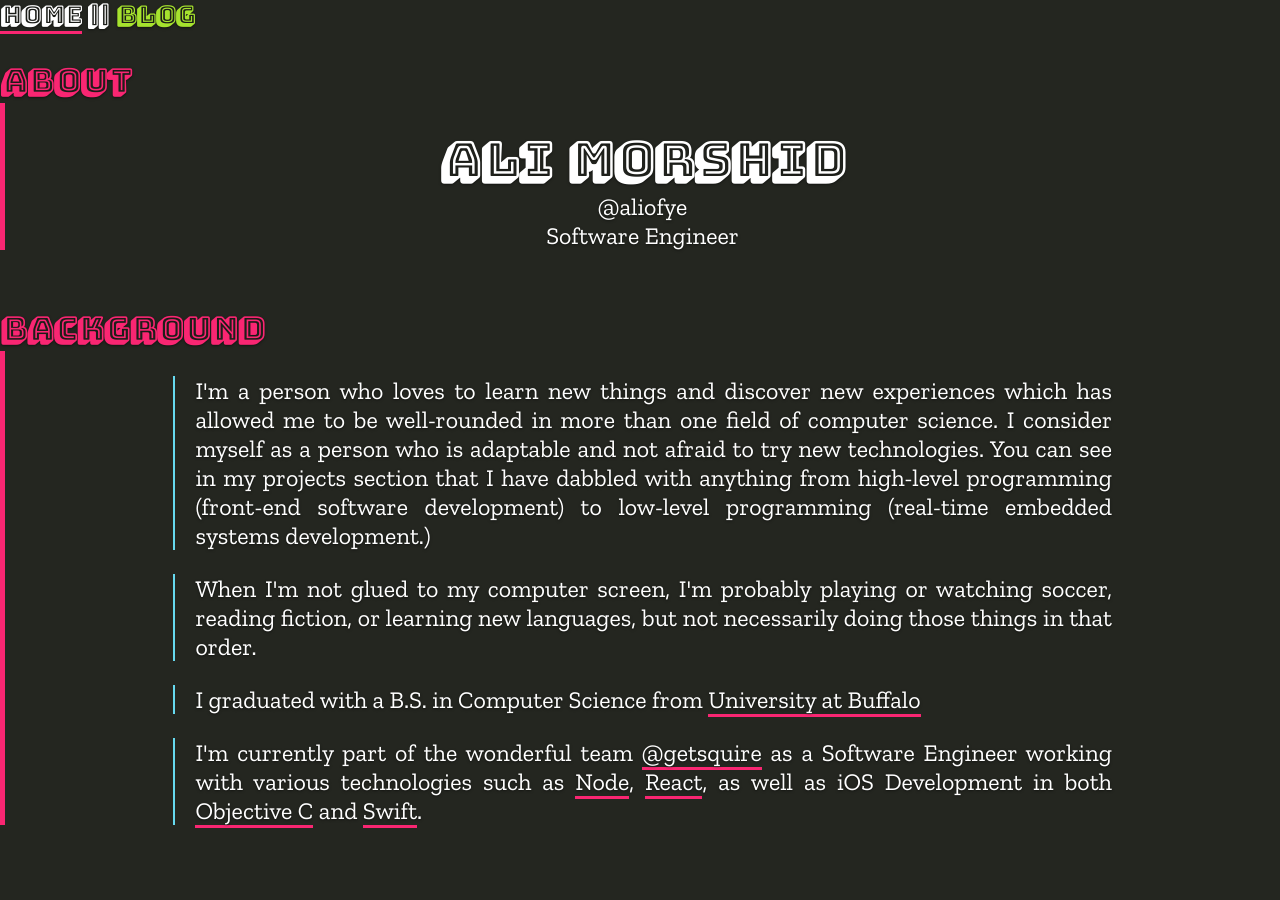
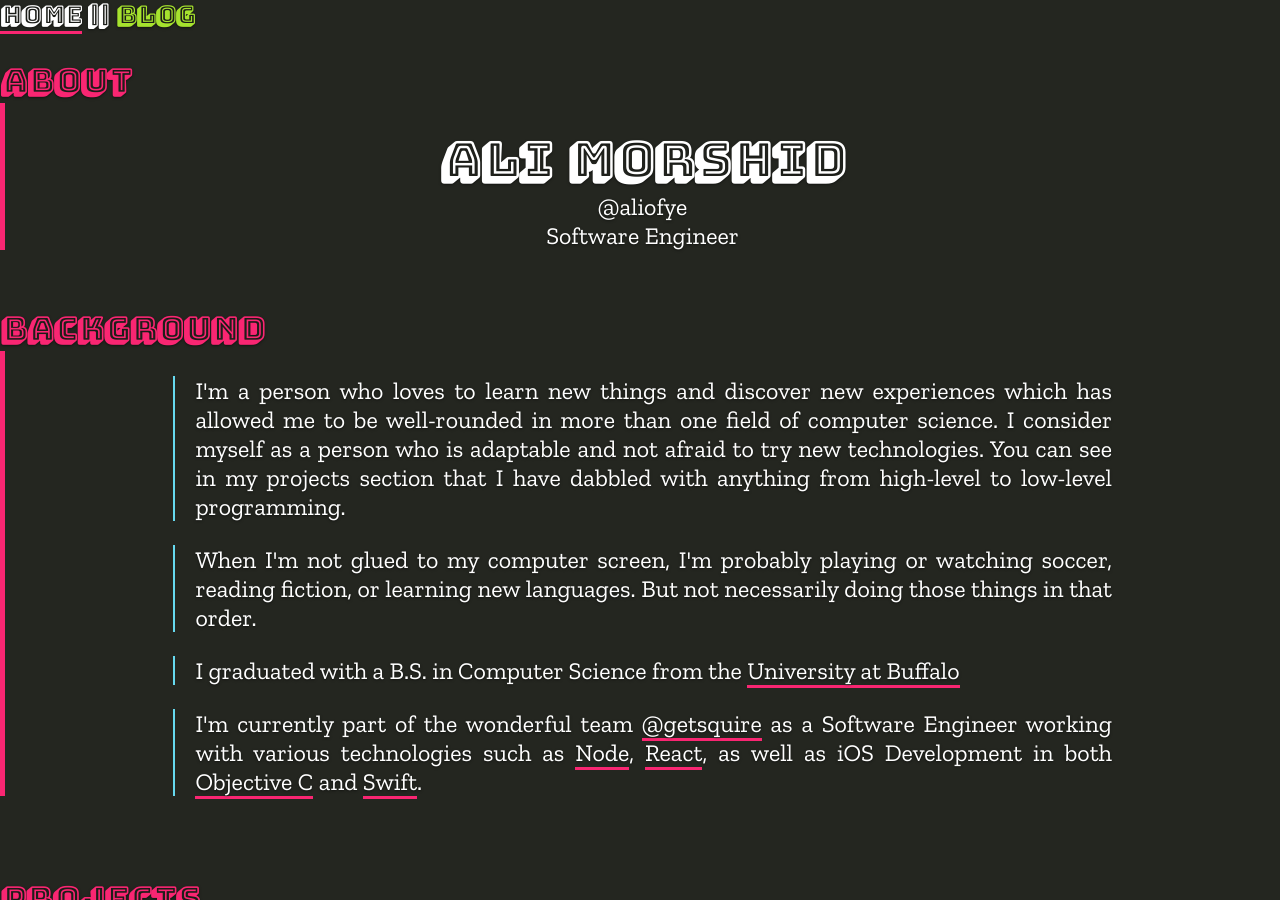
Before and after one commit to aliofyemen/aliofyemen.github.io, a Jekyll site: the page built from index.html, in a window 1280 px wide and 900 px high. Built offline with Jekyll 4.4.1, drawn with Linux system fonts in a browser that asks for light colours.

```diff
--- a/_includes/background.html
+++ b/_includes/background.html
@@ -2,11 +2,11 @@
   <div class="section_title">Background</div>
   <div class="section_content">
 
-    <blockquote lang="en">I'm a person who loves to learn new things and discover new experiences which has allowed me to be well-rounded in more than one field of computer science. I consider myself as a person who is adaptable and not afraid to try new technologies. You can see in my projects section that I have dabbled with anything from high-level programming (front-end software development) to low-level programming (real-time embedded systems development.)</blockquote>
+    <blockquote lang="en">I'm a person who loves to learn new things and discover new experiences which has allowed me to be well-rounded in more than one field of computer science. I consider myself as a person who is adaptable and not afraid to try new technologies. You can see in my projects section that I have dabbled with anything from high-level to low-level programming.</blockquote>
 
-    <blockquote>When I'm not glued to my computer screen, I'm probably playing or watching soccer, reading fiction, or learning new languages, but not necessarily doing those things in that order.</blockquote>
+    <blockquote>When I'm not glued to my computer screen, I'm probably playing or watching soccer, reading fiction, or learning new languages. But not necessarily doing those things in that order.</blockquote>
 
-    <blockquote>I graduated with a B.S. in Computer Science from <a href="http://www.cse.buffalo.edu/">University at Buffalo</a></blockquote>
+    <blockquote>I graduated with a B.S. in Computer Science from the <a href="http://www.cse.buffalo.edu/">University at Buffalo</a></blockquote>
 
     <div class="center_text">
     	{% include employment.html %}
--- a/_includes/footer.html
+++ b/_includes/footer.html
@@ -5,7 +5,7 @@
     </strong> <br>
     <small id="copyright">&copy;{{ 'now' | date: "%Y" }} ALI MORSHID</small>
     <div>
-  		<a href="mailto:alimorsh@buffalo.edu"><img src="{{ site.baseurl }}/img/m.svg" /></a>
+  		<a href="mailto:aliofye@gmail.com"><img src="{{ site.baseurl }}/img/m.svg" /></a>
       <a href="https://www.github.com/aliofye"><img src="{{ site.baseurl }}/img/g.svg" /></a>
   		<a href="https://www.twitter.com/aliofye"><img src="{{ site.baseurl }}/img/t.svg" /></a>
   	</div>
--- a/_layouts/post.html
+++ b/_layouts/post.html
@@ -4,7 +4,7 @@
 <div class="post_style">
 <span id="blog_header">{{ page.title }}</span><br>
 <span id="blog_tag">{{ page.tags }}</span><br>
-<span id="blog_date">{{ page.date | date: '%B %d, %Y' }}</span><br>
+<span id="blog_date">{{ page.date | date: '%A, %B %-d, %Y' }}</span><br>
 {{ content }}
 <span id="blog_date"> Yours truly, <br>Ali<br><br></span>
 </div>
--- a/_posts/2018-02-02-rfid-operated-door-lock.markdown
+++ b/_posts/2018-02-02-rfid-operated-door-lock.markdown
@@ -169,7 +169,7 @@
 Everything should work now, feel free to email [me][email] if you have any questions! Thanks for taking the time to read this tutorial!
 
 
-[email]: mailto:alimorsh@buffalo.edu
+[email]: mailto:aliofye@gmail.com
 [1]: https://www.arduino.cc/en/Main/Software
 [2]: https://github.com/aliofye/rfid-door-lock
 [3]: https://www.youtube.com/watch?v=uzxw1yl1s_M
```
Also changed, not shown: _posts/2020-09-25-twenty-twenty.markdown (added, +31 -0 lines).
